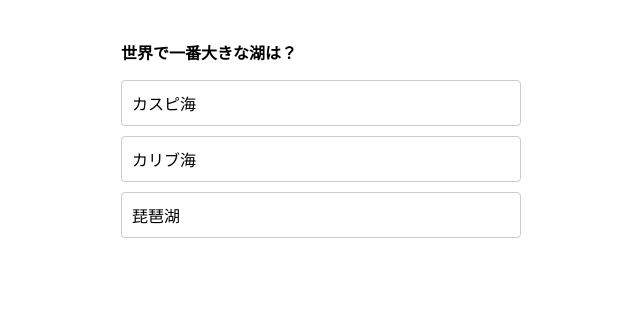
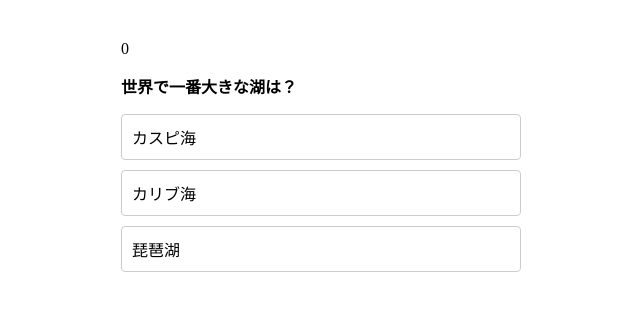
Before and after one commit to marimonon/vite-quiz, a React (Vite) app: page / in a window 1280 px wide. Both pictures are taken after a click on the button "Start". Shown: the top 310 px of the page, without its empty margins (319-959 px from the left). Built offline with nearby package versions, Linux system fonts and the light colour scheme.

Commit message:
Timeのコンポーネントを追加

```diff
--- a/src/App.jsx
+++ b/src/App.jsx
@@ -6,6 +6,7 @@ import Container from "./components/Container";
 import Modal from "./components/Modal";
 import Question from "./components/Question";
 import Start from "./components/Start";
+import Time from "./components/Time";
 import quizData from "./util/quizData.json";
 
 const maxCount = quizData.length - 1;
@@ -89,6 +90,7 @@ function App() {
         </>
       ) : (
         <>
+          <Time>{time}</Time>
           <Question>{question}</Question>
           <Choices
             items={items}
--- /dev/null
+++ b/src/components/Time.jsx
@@ -0,0 +1,15 @@
+import { css } from "@emotion/react";
+
+function Time({ children }) {
+  return (
+    <p
+      css={css`
+        margin-bottom: 16px;
+      `}
+    >
+      {children}
+    </p>
+  );
+}
+
+export default Time;
```
